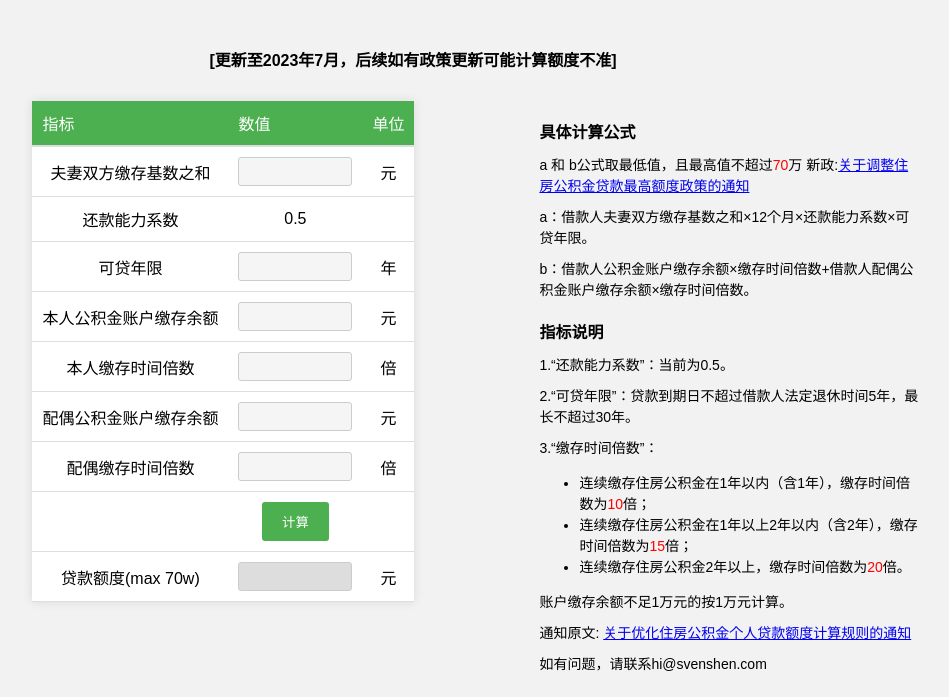
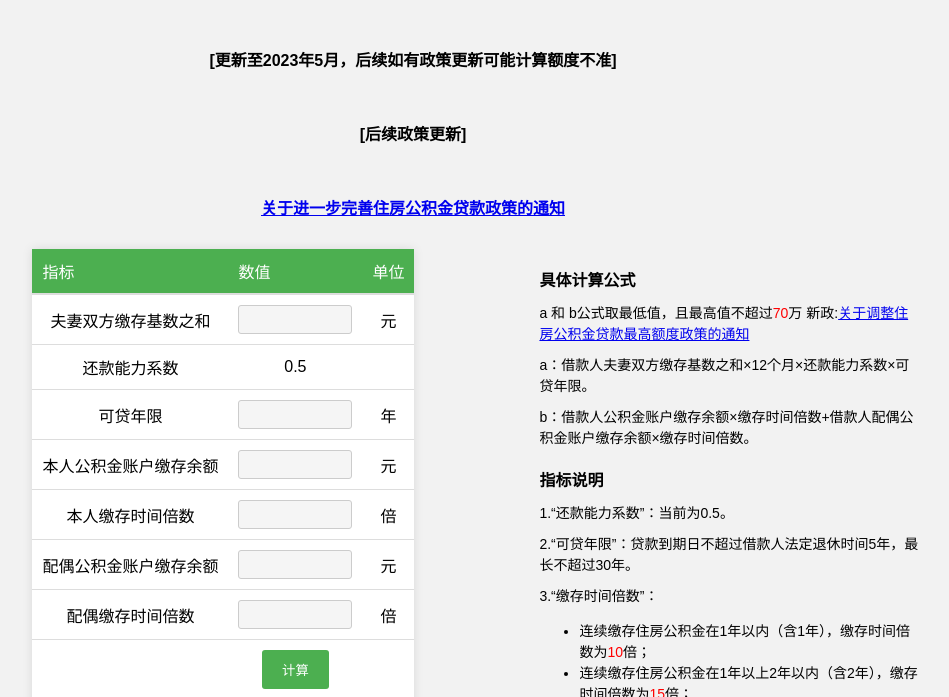
Before and after one commit to sven0219/wuhu-gjj, a plain HTML site: page index.html in a window 1280 px wide. Shown: the part 99-796 px from the top of the page, without its empty margins (227-1176 px from the left). Drawn offline with Linux system fonts and the light colour scheme.

Commit message:
Update index.html

```diff
--- a/index.html
+++ b/index.html
@@ -87,7 +87,9 @@ font-size: 16px;
 </head>
 <body>
 <h1>芜湖公积金贷款额度(夫妻双方)计算器</h1>
-<h4>[更新至2023年7月，后续如有政策更新可能计算额度不准]</h4>
+<h4>[更新至2023年5月，后续如有政策更新可能计算额度不准]</h4>
+<h4>[后续政策更新]</h4>
+<h4><a href="https://gjj.wuhu.gov.cn/zcfg/zcfg/8536077.html">关于进一步完善住房公积金贷款政策的通知</a></h4>
 <div id="formula1">
 <table>
 <thead>
@@ -179,7 +181,7 @@ font-size: 16px;
 		var a = base * 12 * 0.5 * years;
 		var b = Math.max(balance1,10000) * multiplier1 + Math.max(balance2,10000) * multiplier2;
 
-		// 取a和b的低值，且最高值不超过55万
+		// 取a和b的低值，且最高值不超过70万
 		var result = Math.min(a, b, 700000);
 
 		// 显示结果
```
